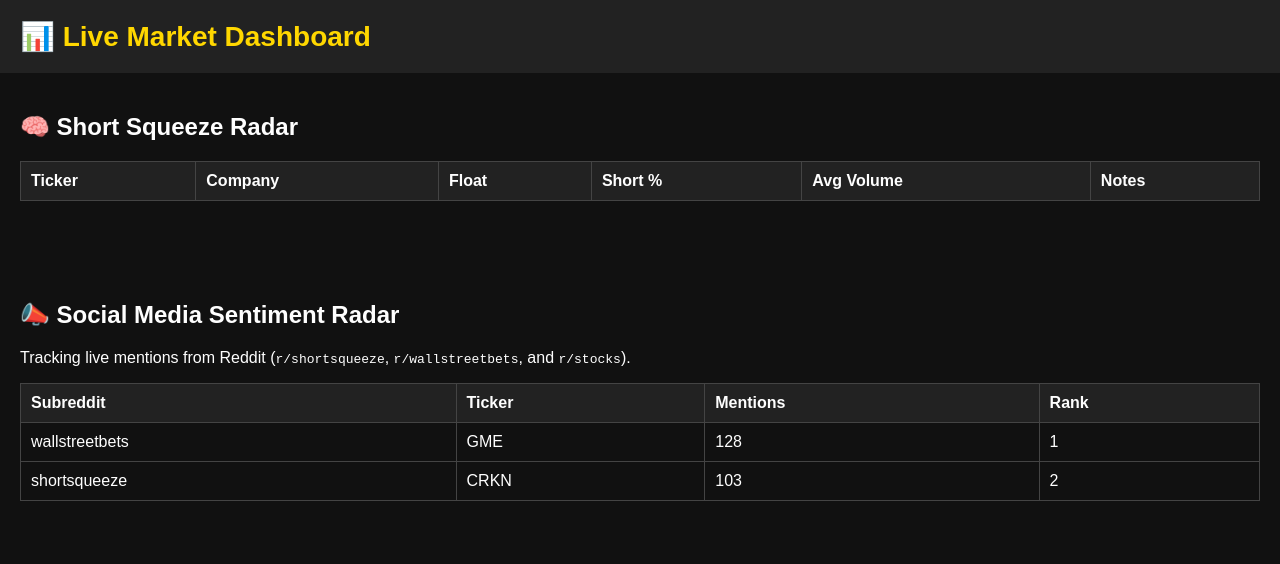
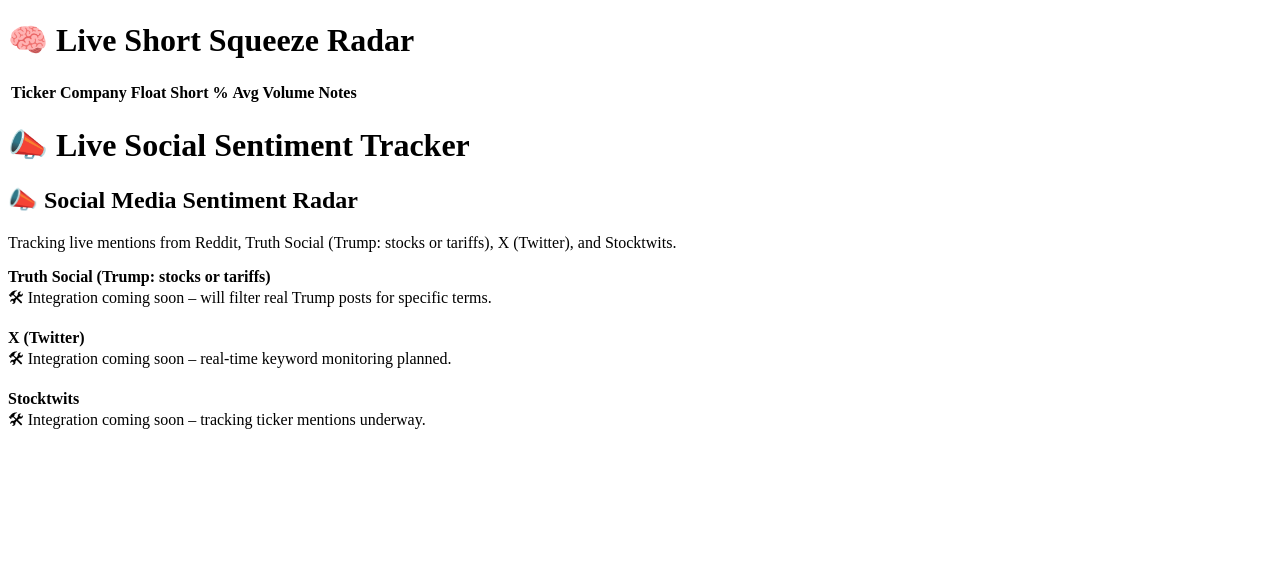
Before and after one commit to marlattmedia/squeeze-radar, a plain HTML site: page index.html in a window 1280 px wide. Drawn offline with Linux system fonts and the light colour scheme.

Commit message:
Add files via upload

```diff
--- a/index.html
+++ b/index.html
@@ -3,58 +3,45 @@
 <html lang="en">
 <head>
     <meta charset="UTF-8">
-    <title>Live Market Dashboard</title>
+    <title>Live Squeeze & Sentiment Dashboard</title>
     <style>
-        body {
+        body {{
             background-color: #111;
-            color: #fefefe;
+            color: #f5f5f5;
             font-family: Arial, sans-serif;
-            margin: 0;
-            padding: 0;
-        }
-        h1 {
-            background-color: #222;
-            color: gold;
             padding: 20px;
-            margin: 0;
-            font-size: 28px;
-        }
-        section {
-            padding: 20px;
-        }
-        table {
+        }}
+        h1 {{
+            color: #FFD700;
+        }}
+        table {{
             width: 100%;
             border-collapse: collapse;
             margin-bottom: 40px;
-        }
-        th, td {
-            border: 1px solid #444;
+        }}
+        th, td {{
+            border: 1px solid #333;
             padding: 10px;
-            text-align: left;
-        }
-        th {
+            text-align: center;
+        }}
+        th {{
             background-color: #222;
-        }
-        .error {
-            color: #ff6b6b;
-            margin: 5px 0;
-        }
-        .loading {
+            color: #FFD700;
+        }}
+        .warning {{
+            color: #ff4d4d;
+        }}
+        .info {{
+            color: #00f0ff;
+        }}
+        .note {{
+            font-size: 0.9em;
             color: #ccc;
-        }
-        .source-label {
-            font-weight: bold;
-            color: #66ccff;
-            margin-top: 15px;
-        }
+        }}
     </style>
 </head>
 <body>
-
-<h1>📊 Live Market Dashboard</h1>
-
-<section id="squeeze-radar">
-    <h2>🧠 Short Squeeze Radar</h2>
+    <h1>🧠 Live Short Squeeze Radar</h1>
     <table id="squeezeTable">
         <thead>
             <tr>
@@ -68,83 +55,57 @@
         </thead>
         <tbody></tbody>
     </table>
-</section>
 
-<section id="social-tracker">
+    <h1>📣 Live Social Sentiment Tracker</h1>
     <h2>📣 Social Media Sentiment Radar</h2>
-    <p>Tracking live mentions from Reddit (<code>r/shortsqueeze</code>, <code>r/wallstreetbets</code>, and <code>r/stocks</code>).</p>
-    <div id="reddit-errors" class="error"></div>
-    <table id="redditTable">
-        <thead>
-            <tr>
-                <th>Subreddit</th>
-                <th>Ticker</th>
-                <th>Mentions</th>
-                <th>Rank</th>
-            </tr>
-        </thead>
-        <tbody></tbody>
-    </table>
-</section>
+    <p>Tracking live mentions from Reddit, Truth Social (Trump: stocks or tariffs), X (Twitter), and Stocktwits.</p>
+    <div id="redditStatus"></div>
+    <div class="info">
+        <p><strong>Truth Social (Trump: stocks or tariffs)</strong><br>🛠 Integration coming soon – will filter real Trump posts for specific terms.</p>
+        <p><strong>X (Twitter)</strong><br>🛠 Integration coming soon – real-time keyword monitoring planned.</p>
+        <p><strong>Stocktwits</strong><br>🛠 Integration coming soon – tracking ticker mentions underway.</p>
+    </div>
 
-<script>
-function fetchJSON(url) {
-    return fetch(url)
-        .then(response => {
-            if (!response.ok) throw new Error('HTTP error ' + response.status);
-            return response.json();
-        });
-}
+    <script>
+        // Load Short Squeeze Radar Data
+        fetch('squeeze-radar.json')
+            .then(response => response.json())
+            .then(data => {{
+                const tbody = document.querySelector("#squeezeTable tbody");
+                data.forEach(stock => {{
+                    const row = `<tr>
+                        <td>${{stock.ticker}}</td>
+                        <td>${{stock.company}}</td>
+                        <td>${{stock.float}}</td>
+                        <td>${{stock.short_percent}}</td>
+                        <td>${{stock.avg_volume}}</td>
+                        <td>${{stock.notes}}</td>
+                    </tr>`;
+                    tbody.innerHTML += row;
+                }});
+            }})
+            .catch(error => {{
+                const tbody = document.querySelector("#squeezeTable tbody");
+                tbody.innerHTML = `<tr><td colspan="6" class="warning">Failed to load squeeze-radar.json</td></tr>`;
+            }});
 
-function loadSqueezeRadar() {
-    fetchJSON('squeeze-radar.json')
-        .then(data => {
-            const tbody = document.querySelector("#squeezeTable tbody");
-            tbody.innerHTML = "";
-            data.forEach(item => {
-                const row = document.createElement("tr");
-                row.innerHTML = `
-                    <td>${item.ticker}</td>
-                    <td>${item.company}</td>
-                    <td>${item.float}</td>
-                    <td>${item.short_percent}</td>
-                    <td>${item.avg_volume}</td>
-                    <td>${item.notes}</td>
-                `;
-                tbody.appendChild(row);
-            });
-        })
-        .catch(error => {
-            console.error('Squeeze Radar Error:', error);
-        });
-}
-
-function loadRedditSentiment() {
-    fetchJSON('reddit-sentiment.json')
-        .then(data => {
-            const tbody = document.querySelector("#redditTable tbody");
-            tbody.innerHTML = "";
-            data.forEach((item, index) => {
-                const row = document.createElement("tr");
-                row.innerHTML = `
-                    <td>${item.subreddit}</td>
-                    <td>${item.ticker}</td>
-                    <td>${item.mentions}</td>
-                    <td>${index + 1}</td>
-                `;
-                tbody.appendChild(row);
-            });
-        })
-        .catch(error => {
-            console.error('Reddit Tracker Error:', error);
-            document.getElementById("reddit-errors").textContent = "⚠️ Could not load Reddit sentiment data.";
-        });
-}
-
-// Run on page load
-loadSqueezeRadar();
-loadRedditSentiment();
-</script>
-
+        // Load Reddit Sentiment Radar
+        fetch('reddit-sentiment.json')
+            .then(response => response.json())
+            .then(data => {{
+                const statusDiv = document.getElementById("redditStatus");
+                statusDiv.innerHTML = '<h3>Reddit Sentiment:</h3>';
+                data.forEach(entry => {{
+                    statusDiv.innerHTML += `<p><strong>${{entry.subreddit}}</strong>: ${{entry.ticker}} – Mentions: ${{entry.mentions}} (Rank: ${{entry.rank}})</p>`;
+                }});
+            }})
+            .catch(() => {{
+                const statusDiv = document.getElementById("redditStatus");
+                statusDiv.innerHTML = `
+                    <p class="warning">⚠ Could not load Reddit (r/shortsqueeze)</p>
+                    <p class="warning">⚠ Could not load Reddit (r/wallstreetbets)</p>
+                    <p class="warning">⚠ Could not load Reddit (r/stocks)</p>`;
+            }});
+    </script>
 </body>
 </html>
```
